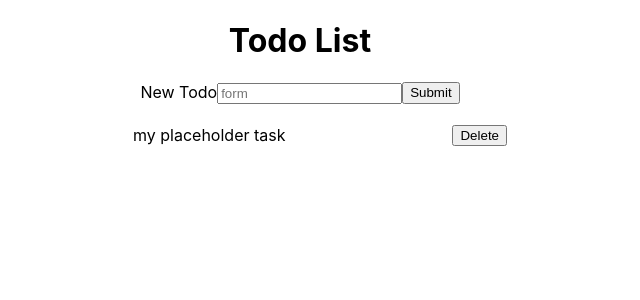
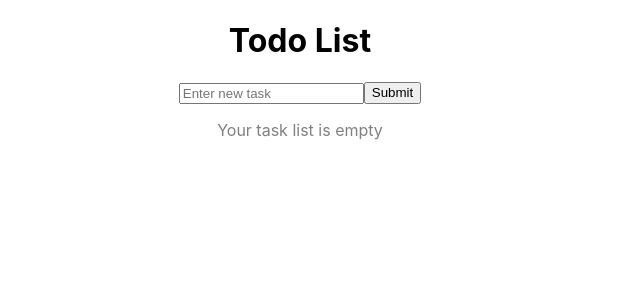
Before and after one commit to ReevePrime/todolist, a React (Create React App) app: page / in a window 1280 px wide. Shown: the top 300 px of the page, without its empty margins (340-980 px from the left). Built offline with nearby package versions, Linux system fonts and the light colour scheme.

Commit message:
refactor and add empty list conditional rendering

```diff
--- a/src/App.css
+++ b/src/App.css
@@ -1,10 +1,7 @@
 .App {
-  text-align: center;
-}
-
-.App-logo {
-  height: 40vmin;
-  pointer-events: none;
+  display: flex;
+  align-items: center;
+  justify-content: center;
 }
 
 @media (prefers-reduced-motion: no-preference) {
@@ -13,26 +10,6 @@
   }
 }
 
-.App-header {
-  background-color: #282c34;
-  min-height: 100vh;
-  display: flex;
-  flex-direction: column;
-  align-items: center;
-  justify-content: center;
-  font-size: calc(10px + 2vmin);
-  color: white;
-}
-
 .App-link {
   color: #61dafb;
 }
-
-@keyframes App-logo-spin {
-  from {
-    transform: rotate(0deg);
-  }
-  to {
-    transform: rotate(360deg);
-  }
-}
--- a/src/List.css
+++ b/src/List.css
@@ -1,25 +1,8 @@
-.App {
-    display: flex;
-    align-items: center;
-    justify-content: center;
+ul {
+    width: 30vw;
+    padding: 0;
 }
 
-ul {
-    width: 30vw;
+h1 {
+    text-align: center;
 }
-
-li {
-    display: flex;
-    justify-content: space-between;
-    padding: 5px;
-}
-
-.Form-container {
-    display: flex;
-    justify-content: center;
-}
-
-.Todos-items {
-    color: lightgray;
-    text-decoration: line-through;
-}
--- a/src/List.js
+++ b/src/List.js
@@ -1,5 +1,4 @@
 import React, { Component } from 'react';
-import { v4 as uuidv4 } from 'uuid';
 import SubmitButton from './SubmitButton';
 import Todos from "./Todos";
 import "./List.css";
@@ -11,36 +10,39 @@ class List extends Component {
         this.deleteTodo=this.deleteTodo.bind(this);
     }
     state = {
-        todos: [{task: "my placeholder task"}]
+        todos: [{task: ""}]
       }
 
         createTodo(newTodo) {
             this.setState({
             todos: [...this.state.todos, newTodo]
             });
-            console.log(this.state.todos)
         }
 
         deleteTodo(id) {
-            console.log(id)
             this.setState({
                 todos: this.state.todos.filter(tasks => tasks.id !== id )})
         }
 
 
         render() {
+
+
+
+            // Render all the tasks in the state in separate <li> elements
         const tasks = this.state.todos.map(todo => {
-            return <Todos deleteTodo={this.deleteTodo} task={todo.task} id={todo.id}/>})
+            return <Todos deleteTodo={this.deleteTodo} task={todo.task} id={todo.id} stateLength={this.state.todos.length} key={todo.id}/>})
+
 
 
         return (
+
         <div className="container">
             <div className="List-container">
                 <h1>Todo List</h1>
                 <SubmitButton createTodo={this.createTodo}/>
-                    <ul>{tasks}</ul>
+                <ul>{tasks}</ul>
             </div>
-
         </div>
         )
     }
--- /dev/null
+++ b/src/SubmitButton.css
@@ -0,0 +1,4 @@
+.Form-container {
+    display: flex;
+    justify-content: center;
+}
--- a/src/SubmitButton.js
+++ b/src/SubmitButton.js
@@ -1,5 +1,6 @@
 import React, { Component } from 'react';
 import { v4 as uuidv4 } from 'uuid';
+import "./SubmitButton.css";
 
 class SubmitButton extends Component {
     constructor(props){
@@ -25,8 +26,14 @@ class SubmitButton extends Component {
         return (
         <div className="Form-container">
            <form onSubmit={this.submitHandle} action="">
-                <label htmlFor="newtask">New Todo</label>
-                <input type="text" value={this.state.task} name="task" onChange={this.handleChange} required id="newtask" placeholder="form"/>
+                <label htmlFor="newtask"></label>
+                <input type="text"
+                value={this.state.task}
+                name="task"
+                onChange={this.handleChange}
+                required
+                id="newtask"
+                placeholder="Enter new task"/>
             </form>
             <button className="Submit-btn" onClick={this.submitHandle}>Submit</button>
         </div> );
--- a/src/Todos.css
+++ b/src/Todos.css
@@ -1,3 +1,16 @@
 li {
+    display: flex;
+    justify-content: space-between;
     list-style: none;
+    padding: 5px;
 }
+
+.Todos-items {
+    color: lightgray;
+    text-decoration: line-through;
+}
+
+.emptylist {
+    text-align: center;
+    color: grey;
+}
--- a/src/Todos.js
+++ b/src/Todos.js
@@ -20,10 +20,16 @@ class Todos extends Component {
         this.props.deleteTodo(this.props.id);
     }
 
+
     render() {
-
-        return <li className={this.state.active ? "Todos-items": null}  onClick={this.handleClick}>{this.props.task} <button onClick={this.handleDelete}>Delete</button></li>
-    }
+        console.log(this.props.stateLength);
+        return (
+                this.props.stateLength === 1 && this.props.task == "" ? <div className="emptylist">Your task list is empty</div> :
+            <li
+        className={this.state.active ? "Todos-items": null}
+        onClick={this.handleClick}>{this.props.task}
+            {this.props.task == "" ? null : <button onClick={this.handleDelete}>Delete</button>}</li>
+    )}
 }
 
 export default Todos;
```
Also changed, not shown: src/logo.svg (deleted).
